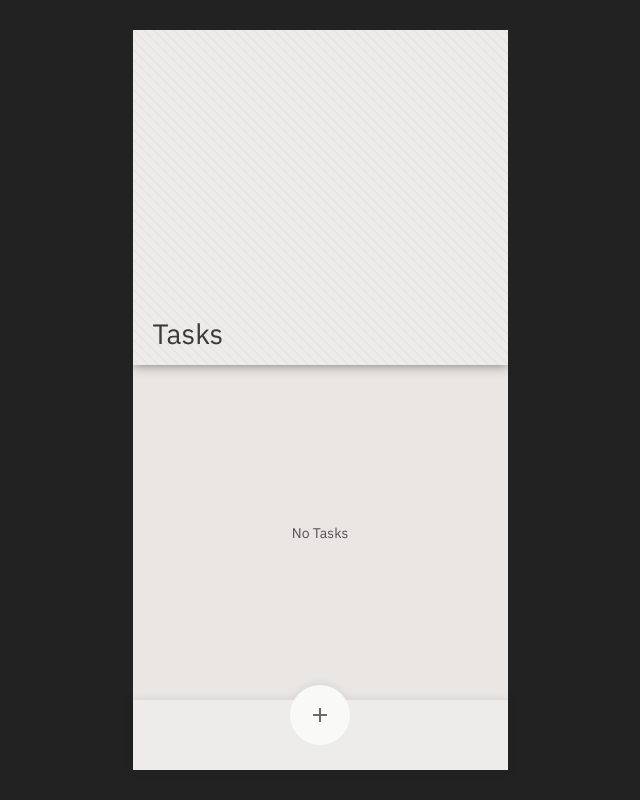
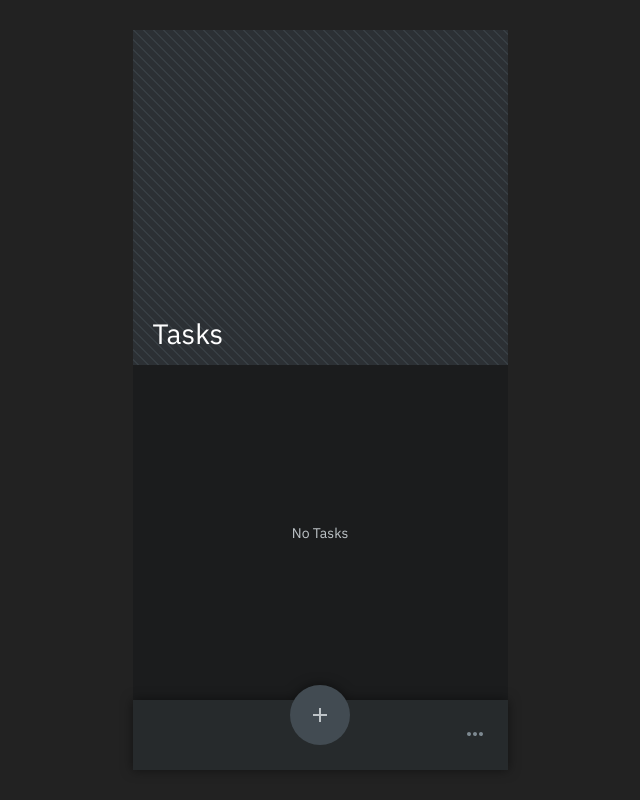
Before and after one commit to carnold84/tasks-app-prototype, a Vue app: page / in a window 1280 px wide. Shown: the whole page, without its empty margins (320-960 px from the left). Built offline with nearby package versions, Linux system fonts and the light colour scheme.

Commit message:
Added theme menu

```diff
--- a/src/App.vue
+++ b/src/App.vue
@@ -7,9 +7,39 @@
 </template>
 
 <script>
+  import { EventBus } from './eventBus';
   export default {
+    data() {
+      return {
+        currentTheme: 'dark',
+      };
+    },
     mounted() {
-      document.querySelector('html').classList.add('theme-light');
+      this.getTheme();
+
+      EventBus.$on('themeChanged', this.onThemeChanged);
+    },
+    methods: {
+      getTheme() {
+        const theme = localStorage.getItem('tasks-theme') ?? 'dark';
+        this.setTheme(theme);
+      },
+      onThemeChanged() {
+        const nextTheme = this.currentTheme === 'dark' ? 'light' : 'dark';
+        this.setTheme(nextTheme);
+      },
+      setTheme(theme) {
+        document
+          .querySelector('html')
+          .classList.remove(`theme-${this.currentTheme}`);
+
+        this.currentTheme = theme;
+        localStorage.setItem('tasks-theme', this.currentTheme);
+
+        document
+          .querySelector('html')
+          .classList.add(`theme-${this.currentTheme}`);
+      },
     },
   };
 </script>
--- /dev/null
+++ b/src/components/SelectMenu.vue
@@ -0,0 +1,105 @@
+<template>
+  <div class="c_select_menu">
+    <button @click="onToggleOpen" class="open_btn" ref="elOpen">
+      <slot />
+    </button>
+    <div :class="[{ is_open: isOpen }, 'menu']" :style="menuPosition">
+      <button
+        class="option_btn"
+        v-for="option of options"
+        :key="option.id"
+        :value="option.value"
+        @click="onSelect(option)"
+      >
+        {{ option.label }}
+      </button>
+    </div>
+  </div>
+</template>
+
+<script>
+  export default {
+    name: 'SelectMenu',
+    props: {
+      options: {
+        required: true,
+        type: Array,
+      },
+    },
+    data() {
+      return {
+        isOpen: false,
+        menuPosition: {
+          bottom: 0,
+        },
+      };
+    },
+    methods: {
+      onSelect(option) {
+        this.$emit('select', option.id, option.value);
+        this.isOpen = false;
+      },
+      onToggleOpen() {
+        if (!this.isOpen) {
+          const bounds = this.$refs.elOpen.getBoundingClientRect();
+          this.menuPosition.bottom = `${bounds.height}px`;
+        }
+
+        this.isOpen = !this.isOpen;
+      },
+    },
+  };
+</script>
+
+<style scoped>
+  .c_select_menu {
+    position: relative;
+  }
+
+  .c_select_menu .open_btn {
+    background-color: transparent;
+    border: none;
+    cursor: pointer;
+  }
+
+  .c_select_menu /deep/ .open_btn svg {
+    fill: var(--c_selectMenu_openBtn_fill);
+  }
+
+  .c_select_menu:hover /deep/ .open_btn svg {
+    fill: var(--c_selectMenu_openBtn__hover_fill);
+  }
+
+  .c_select_menu .menu {
+    background-color: var(--c_selectMenu_bgColor);
+    bottom: 0;
+    display: none;
+    filter: drop-shadow(var(--c_selectMenu_dropShadow));
+    max-width: 160px;
+    position: absolute;
+    right: 0;
+    width: 1000px;
+  }
+
+  .c_select_menu .menu.is_open {
+    display: flex;
+  }
+
+  .c_select_menu .option_btn {
+    background-color: transparent;
+    border: none;
+    color: var(--c_selectMenu_color);
+    cursor: pointer;
+    display: flex;
+    padding: 12px 15px;
+    width: 100%;
+  }
+
+  .c_select_menu .option_btn:hover {
+    background-color: transparent;
+    border: none;
+    color: var(--c_selectMenu__hover_color);
+    display: flex;
+    width: 100%;
+  }
+</style>
--- /dev/null
+++ b/src/eventBus.js
@@ -0,0 +1,3 @@
+import Vue from 'vue';
+
+export const EventBus = new Vue();
--- a/src/themes/dark.css
+++ b/src/themes/dark.css
@@ -69,6 +69,14 @@
   /* Message Screen */
   --c_messageScreen_color: var(--text3);
 
+  /* Select Menu */
+  --c_selectMenu_color: var(--text4);
+  --c_selectMenu__hover_color: var(--text1);
+  --c_selectMenu_bgColor: var(--neutral6);
+  --c_selectMenu_dropShadow: 0 0 6px rgba(0, 0, 0, 0.5);
+  --c_selectMenu_openBtn_fill: var(--text5);
+  --c_selectMenu_openBtn__hover_fill: var(--text1);
+
   /* Task Bar */
   --c_taskBar_bgColor: var(--neutral3);
   --c_taskBar_dropShadow: 0 0 6px rgba(0, 0, 0, 0.5);
--- a/src/themes/light.css
+++ b/src/themes/light.css
@@ -1,5 +1,6 @@
 .theme-light:root {
-  --primary1: #be27cc;
+  --primary1: #f9c83e;
+  --primary2: #ebba34;
   --neutral1: #ffffff;
   --neutral2: #f9f9f8;
   --neutral3: #f4f3f1;
@@ -25,7 +26,7 @@
   /* App View */
   --c_app_view_bgColor: var(--neutral5);
   --c_app_view_dropShadow: 0 0 6px rgba(0, 0, 0, 0.5);
-  --c_app_view_header_bgColor: var(--neutral4);
+  --c_app_view_header_bgColor: var(--primary1);
   --c_app_view_header_bgImage: repeating-linear-gradient(
     45deg,
     rgba(0, 0, 0, 0.03) 0,
@@ -48,10 +49,10 @@
   --c_dateTimePicker_list_scrollbar_track: var(--neutral5);
 
   /* Icon Button */
-  --c_iconButton_bgColor: var(--neutral2);
-  --c_iconButton_fill: var(--text4);
-  --c_iconButton__hover_bgColor: var(--neutral1);
-  --c_iconButton__hover_fill: var(--text4);
+  --c_iconButton_bgColor: var(--primary1);
+  --c_iconButton_fill: var(--text1);
+  --c_iconButton__hover_bgColor: var(--primary2);
+  --c_iconButton__hover_fill: var(--text1);
 
   /* Icon Link */
   --c_iconLink_bgColor: var(--c_iconButton_bgColor);
@@ -71,6 +72,14 @@
   /* Message Screen */
   --c_messageScreen_color: var(--text3);
 
+  /* Select Menu */
+  --c_selectMenu_color: var(--text4);
+  --c_selectMenu__hover_color: var(--text1);
+  --c_selectMenu_bgColor: var(--neutral1);
+  --c_selectMenu_dropShadow: 0 0 6px rgba(0, 0, 0, 0.1);
+  --c_selectMenu_openBtn_fill: var(--text5);
+  --c_selectMenu_openBtn__hover_fill: var(--text1);
+
   /* Task Bar */
   --c_taskBar_bgColor: var(--neutral4);
   --c_taskBar_dropShadow: 0 0 4px rgba(0, 0, 0, 0.1);
--- a/src/views/HomeView.vue
+++ b/src/views/HomeView.vue
@@ -33,6 +33,31 @@
         </svg>
       </icon-link>
     </template>
+    <template v-slot:task-bar-right-content>
+      <select-menu
+        :options="[
+          {
+            id: 'theme',
+            label: `Toggle theme`,
+            value: true,
+          },
+        ]"
+        @select="onSelect"
+      >
+        <svg
+          width="24"
+          height="24"
+          viewBox="0 0 24 24"
+          fill="none"
+          xmlns="http://www.w3.org/2000/svg"
+        >
+          <path
+            d="M18 14C16.8954 14 16 13.1046 16 12C16 10.8954 16.8954 10 18 10C19.1046 10 20 10.8954 20 12C20 12.5304 19.7893 13.0391 19.4142 13.4142C19.0391 13.7893 18.5304 14 18 14ZM12 14C10.8954 14 10 13.1046 10 12C10 10.8954 10.8954 10 12 10C13.1046 10 14 10.8954 14 12C14 12.5304 13.7893 13.0391 13.4142 13.4142C13.0391 13.7893 12.5304 14 12 14ZM6 14C4.89543 14 4 13.1046 4 12C4 10.8954 4.89543 10 6 10C7.10457 10 8 10.8954 8 12C8 12.5304 7.78929 13.0391 7.41421 13.4142C7.03914 13.7893 6.53043 14 6 14Z"
+            fill="inherit"
+          />
+        </svg>
+      </select-menu>
+    </template>
   </app-view>
 </template>
 
@@ -44,10 +69,19 @@
   import AppView from '../components/AppView.vue';
   import ListSubHeader from '../components/ListSubHeader.vue';
   import MessageScreen from '../components/MessageScreen.vue';
+  import SelectMenu from '../components/SelectMenu.vue';
+  import { EventBus } from '../eventBus';
 
   export default {
     name: 'HomeView',
-    components: { AppView, IconLink, ListItem, ListSubHeader, MessageScreen },
+    components: {
+      AppView,
+      IconLink,
+      ListItem,
+      ListSubHeader,
+      MessageScreen,
+      SelectMenu,
+    },
     props: {
       isDisabled: {
         type: Boolean,
@@ -112,6 +146,12 @@
 
         this.items = items;
       },
+      onSelect(id) {
+        console.log('onSelect', id);
+        if (id === 'theme') {
+          EventBus.$emit('themeChanged');
+        }
+      },
     },
     async mounted() {
       this.loadTasks();
```
